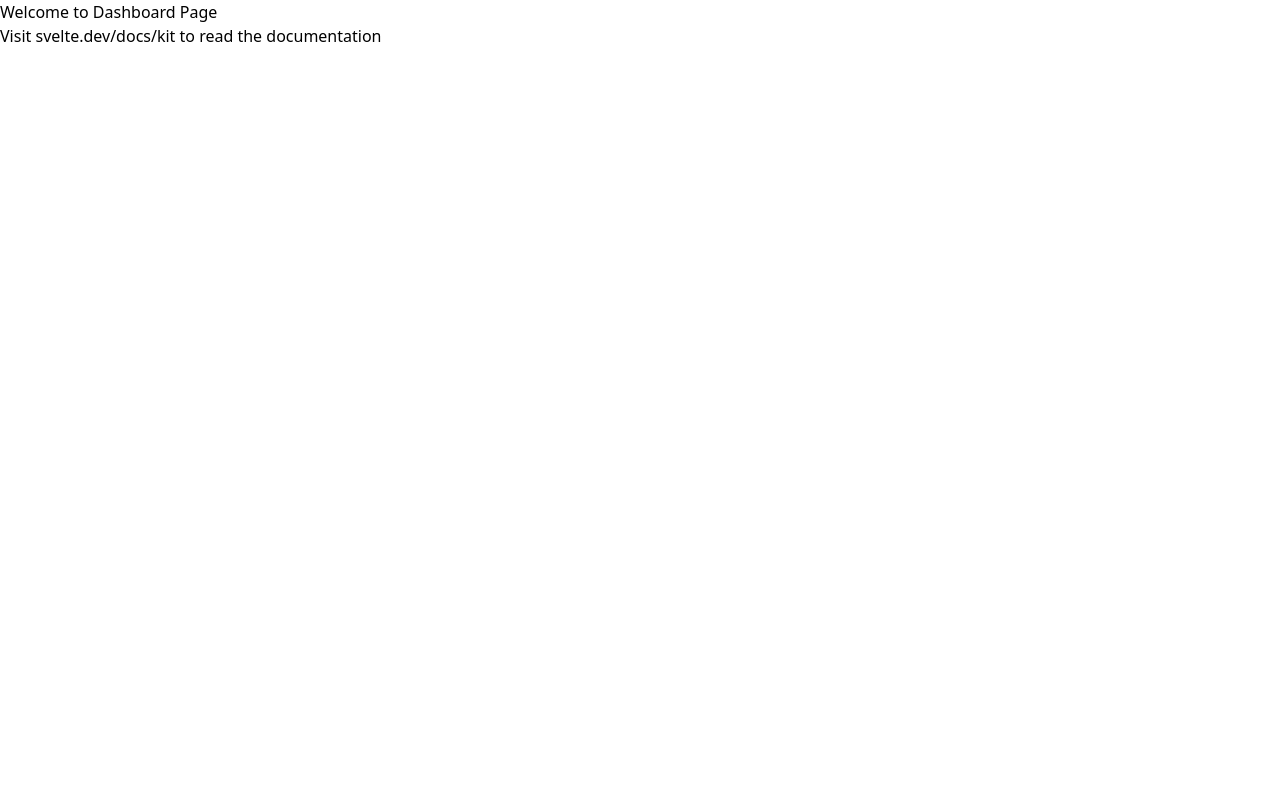
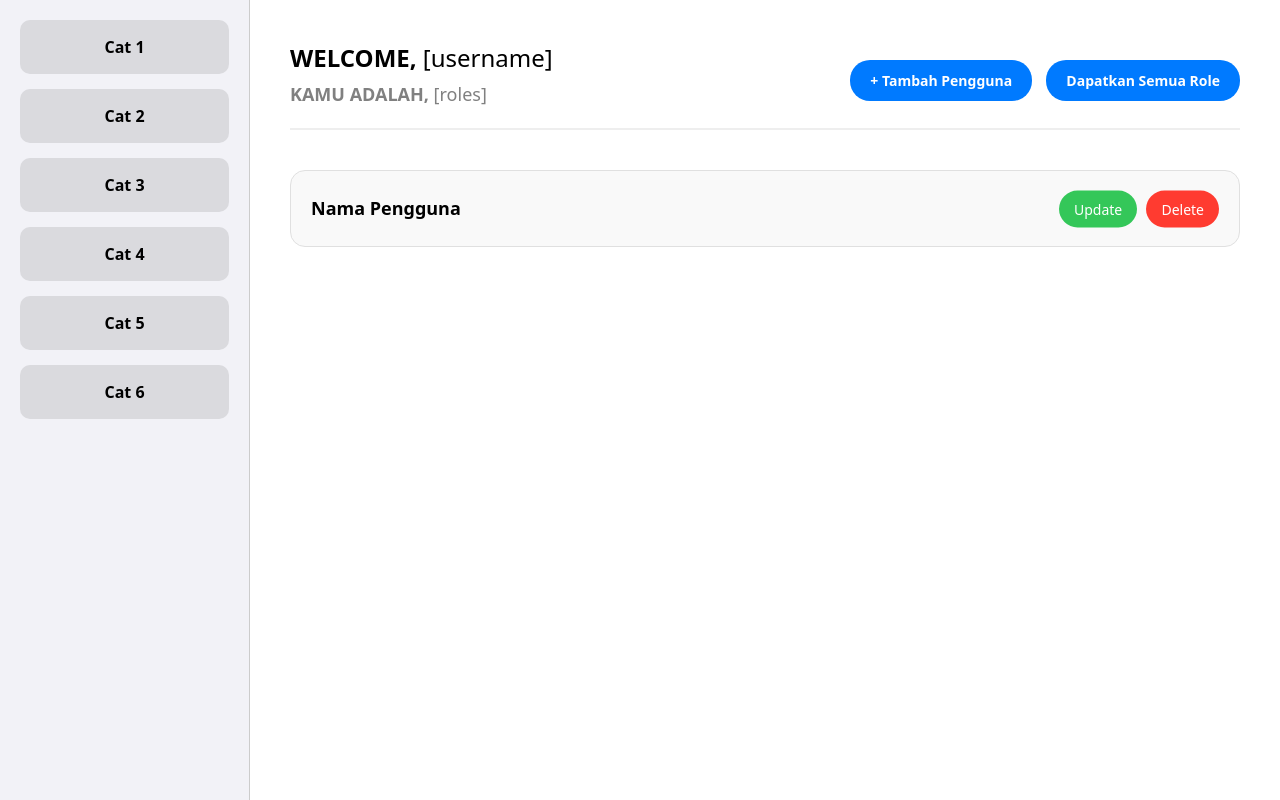
Before and after one commit to nayabudiman/DBProject_Group5_Small-Business-Inventory-and-Sales-System, a SvelteKit app in the folder week4_integration/retail-management-web/: page /dashboard in a window 1280 px wide. Built offline with nearby package versions, Linux system fonts and the light colour scheme.

Commit message:
Updated FE for Dashboard

```diff
--- a/week4_integration/retail-management-web/src/routes/dashboard/+page.svelte
+++ b/week4_integration/retail-management-web/src/routes/dashboard/+page.svelte
@@ -1,2 +1,168 @@
-<h1>Welcome to Dashboard Page</h1>
-<p>Visit <a href="https://svelte.dev/docs/kit">svelte.dev/docs/kit</a> to read the documentation</p>
+<style>
+    /* ... (Bagian RESET dan SIDEBAR biarkan sama) ... */
+    * { box-sizing: border-box; }
+    body { margin: 0; font-family: Arial, Helvetica, sans-serif; }
+
+    /* SIDEBAR SAMA SEPERTI SEBELUMNYA */
+    .category {
+        float: left;
+        width: 250px;
+        background-color: #f2f2f7;
+        height: 100vh;
+        padding: 20px;
+        border-right: 1px solid #ccc; }
+    .catbutton {
+        display: block;
+        width: 100%;
+        background-color: #dadade;
+        padding: 15px;
+        margin-bottom: 15px;
+        border: none;
+        border-radius: 10px;
+        cursor: pointer;
+        text-align: center;
+        font-weight: bold;
+        transition: scale 0.1s ease;
+    }
+    .catbutton:hover {
+        background-color: #c5c5c9;
+        scale: 105%
+    }
+
+    /* MAIN CONTENT SAMA */
+    .selaincategory { margin-left: 250px; padding: 40px; background-color: #ffffff; min-height: 100vh; }
+
+    /* --- BAGIAN YANG DIPERBAIKI --- */
+
+    /* 4. HEADER AREA */
+    .atas {
+        width: 100%;
+        overflow: hidden;       /* Clearfix */
+        margin-bottom: 40px;
+        border-bottom: 2px solid #eee;
+        padding-bottom: 20px;
+    }
+
+    .ataskiri {
+        float: left;
+        width: 50%;             /* Dikurangi biar kanan lebih luas */
+    }
+
+    .ataskanan {
+        float: right;
+        width: 50%;             /* Diperluas biar tombol muat */
+        text-align: right;      /* Isi rata kanan */
+        padding-top: 20px;      /* Sejajar dengan teks kiri */
+    }
+
+    /* Menggabungkan style tombol agar rapi & efisien */
+    .btn-header {
+        display: inline-block;  /* KUNCI: Agar bisa sampingan */
+        background-color: #007aff;
+        color: white;
+        padding: 10px 20px;
+        border: none;
+        border-radius: 20px;
+        cursor: pointer;
+        font-weight: bold;
+        margin-left: 10px;      /* Jarak antar tombol */
+        text-decoration: none;
+        font-size: 14px;
+        transition: background-color 0.1s ease;
+    }
+
+    .btn-header:hover {
+        background-color: #00509f; /* Efek hover sedikit gelap */
+    }
+
+    /* --- END PERBAIKAN --- */
+
+    /* 5. PRODUCT CARD (SAMA SEPERTI SEBELUMNYA) */
+    .bawah {
+        display: block;
+    }
+    .produk {
+        position: relative;
+        display: block;
+        background-color: #f9f9f9;
+        padding: 20px;
+        border-radius: 15px;
+        margin-bottom: 15px;
+        border: 1px solid #e0e0e0;
+    }
+    .username {
+        margin: 0;
+        font-size: 18px;
+        font-weight: bold;
+        display: inline-block;
+        line-height: 35px;
+    }
+    .tomboluser {
+        position: absolute;
+        right: 20px;
+        top: 50%;
+        transform: translateY(-50%);
+    }
+    .delete, .update {
+        padding: 8px 15px;
+        border: none;
+        border-radius: 20px;
+        margin-left: 5px;
+        cursor: pointer;
+        font-size: 14px;
+        transition: scale 0.1s ease;
+    }
+    .delete {
+        background-color: #ff3b30;
+        color: white;
+    }
+    .update {
+        background-color: #34c759;
+        color: white;
+    }
+    .update:hover{
+        scale: 110%;
+    }
+    .delete:hover{
+        scale: 110%;
+    }
+
+</style>
+
+<div class="category">
+    <button class="catbutton">Cat 1</button>
+    <button class="catbutton">Cat 2</button>
+    <button class="catbutton">Cat 3</button>
+    <button class="catbutton">Cat 4</button>
+    <button class="catbutton">Cat 5</button>
+    <button class="catbutton">Cat 6</button>
+</div>
+
+<div class="selaincategory">
+
+    <div class="atas">
+        <div class="ataskiri">
+            <h1 style="margin:0; font-size: 24px;"><strong>WELCOME,</strong> [username]</h1>
+            <h2 style="margin:5px 0 0 0; font-size: 18px; color: gray;"><strong>KAMU ADALAH,</strong> [roles]</h2>
+        </div>
+        <div class="ataskanan">
+            <button class="btn-header">
+                + Tambah Pengguna
+            </button>
+            <button class="btn-header">
+                Dapatkan Semua Role
+            </button>
+        </div>
+    </div>
+
+    <div class="bawah">
+        <div class="produk">
+            <p class="username">Nama Pengguna</p>
+            <div class="tomboluser">
+                <button class="update">Update</button>
+                <button class="delete">Delete</button>
+            </div>
+        </div>
+    </div>
+
+</div>
```
